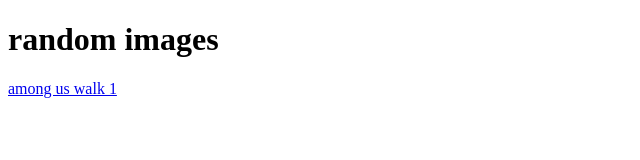
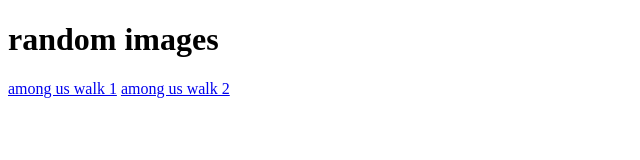
Before and after one commit to Grbldrbl/Random-image-hosting-site, a plain HTML site: page index.html in a window 1280 px wide. Shown: the whole page, without its empty margins (0-640 px from the left). Drawn offline with Linux system fonts and the light colour scheme.

Commit message:
Update index.html

```diff
--- a/index.html
+++ b/index.html
@@ -1,3 +1,4 @@
 <!DOCTYPE html>
 <h1>random images</h1>
 <a href="costume2.png">among us walk 1</a>
+<a href="costume3.png">among us walk 2</a>
```
